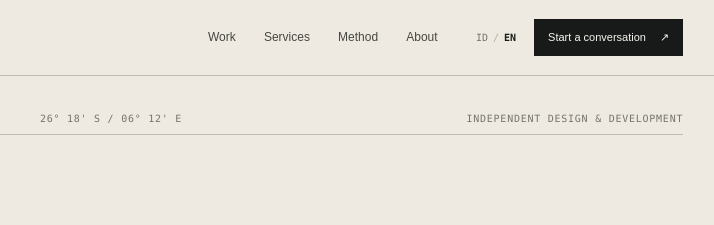
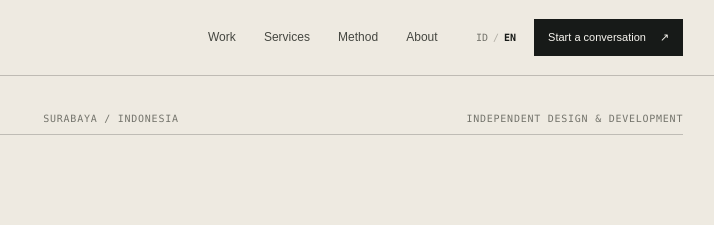
Before and after one commit to kannaryukkei/ades-marketing-web-2, a plain HTML site: page index.html in a window 1280 px wide. Shown: the top 225 px of the page, 529-1243 px from the left. Drawn offline with Linux system fonts and the light colour scheme.

Commit message:
Remove decorative coordinates that could imply false location data

```diff
--- a/index.html
+++ b/index.html
@@ -35,7 +35,7 @@
 
   <main id="main">
     <section class="hero section-shell" aria-labelledby="hero-title">
-      <div class="hero-topline mono"><span data-i="heroIndex">FIELDNOTE 001 — DIGITAL PRESENCE</span><span>26° 18' S / 06° 12' E</span><span data-i="heroEdition">INDEPENDENT DESIGN & DEVELOPMENT</span></div>
+      <div class="hero-topline mono"><span data-i="heroIndex">FIELDNOTE 001 — DIGITAL PRESENCE</span><span>SURABAYA / INDONESIA</span><span data-i="heroEdition">INDEPENDENT DESIGN & DEVELOPMENT</span></div>
       <div class="hero-grid">
         <div class="hero-copy">
           <p class="eyebrow"><span class="eyebrow-mark"></span><span data-i="heroEyebrow">WEBSITE DESIGN, WITH INTENTION.</span></p>
```
